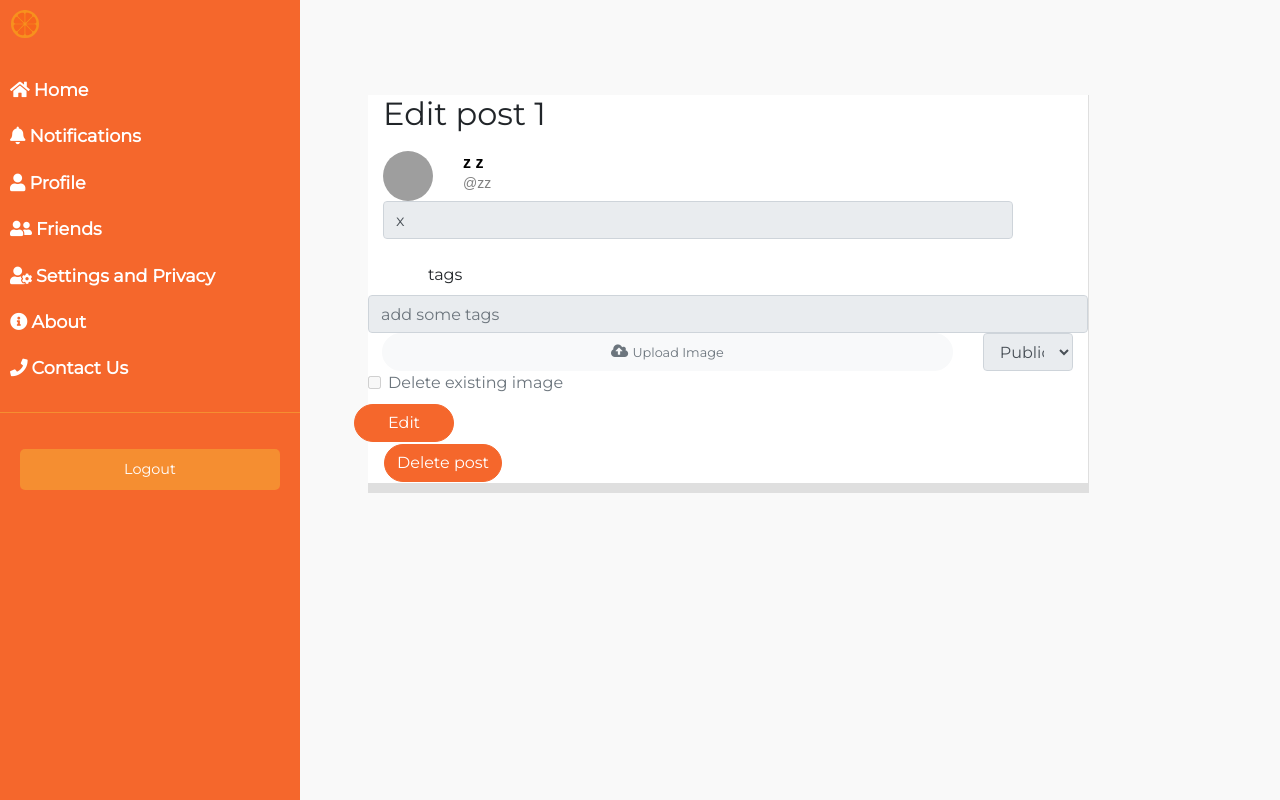
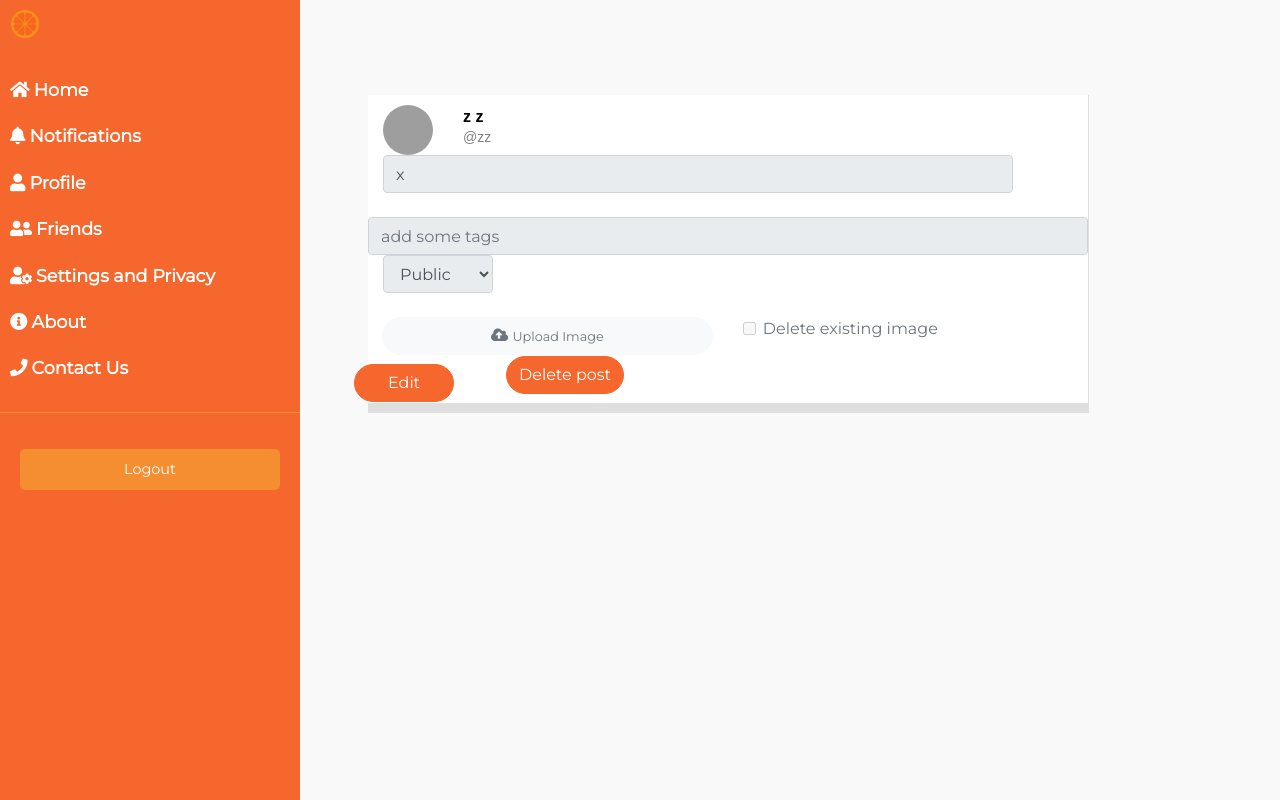
Before and after one commit to jessiejofielding/OrangePages, a Flask app: template orangepages/templates/post_edit.html in a window 1280 px wide. Run offline with Flask 2, Linux system fonts and the light colour scheme; the template is opened without the code that fills it: values that come from a table or form of the project are taken from there, others are empty; data comes from the database, SQL or seed files in the repository; both versions use the stored data as it was after the commit; some libraries are stand-ins or nearby versions; grey boxes are pictures that could not be loaded.

Commit message:
styled edit-post a little bit

```diff
--- a/orangepages/templates/post_edit.html
+++ b/orangepages/templates/post_edit.html
@@ -16,6 +16,8 @@
   <script src="https://ajax.googleapis.com/ajax/libs/jquery/1.9.1/jquery.min.js"></script>
   <script src='https://ajax.googleapis.com/ajax/libs/jqueryui/1.8.5/jquery-ui.min.js'></script>
   <script src="https://netdna.bootstrapcdn.com/bootstrap/3.1.1/js/bootstrap.min.js"></script>
+  <script src="/static/js/tags.js"></script>
+
   <!-- <script type="text/javascript" src="/static/js/timestamp.js"></script> -->
   <!-- <script src="/static/js/toggle-like.js"></script>
   <script src="/static/js/bootstrap-tagsinput.js"></script>
@@ -52,7 +54,7 @@
         <div class="post-card card border-left-0 border-top-0 rounded-0" style="border-bottom-width: 10px;">
           <div class="container-fluid">
 
-      <h2>Edit post {{post.pid}}</h2>
+      <!-- <h2>Edit post {{post.pid}}</h2> -->
       <form action="/post/{{post.pid}}/edit" method="post" enctype="multipart/form-data" id="edit">
         <fieldset id="editFs" disabled>
 
@@ -88,10 +90,22 @@
             <br />
             <div class="row" >
               <div class="col-1"> </div>
-              <label>tags</label>
+
               <input name="tags" data-role="tagsinput" id="form-tags-5" class="form-control"
                                   placeholder="add some tags" value="{% for tag in post.get_tags(): %}{{ tag.tid }} {% endfor %}">
+
+                <div class="col">
+                  <div class="btn-group">
+                      <select name="visibility" class="form-control" id="visibility">
+                          <option>Public</option>
+                          <option>Friends</option>
+                          <option>Just me</option>
+                      </select>
+                 </div>
+                </div>
             </div>
+
+            <br/>
 
             <div class="row">
               <!-- displays curr img -->
@@ -121,24 +135,15 @@
               <!-- This needs to be here in order for upload to work -->
               <input id="upload" type="file" name="image" onchange="readURL(this);" style="display: none">
 
-              <div class="col-2">
-                <div class="btn-group">
-                    <select name="visibility" class="form-control" id="visibility">
-                        <option>Public</option>
-                        <option>Friends</option>
-                        <option>Just me</option>
-                    </select>
-               </div>
+              <div class="col">
+                <div class="form-check">
+                  <input type="checkbox" class="form-check-input" name="delete_img" id="exampleCheck1">
+                  <label class="form-check-label" for="exampleCheck1">Delete existing image</label>
+                </div>
               </div>
 
             </div>
 
-            <div class="row">
-              <div class="form-check">
-                <input type="checkbox" class="form-check-input" name="delete_img" id="exampleCheck1">
-                <label class="form-check-label" for="exampleCheck1">Delete existing image</label>
-              </div>
-            </div>
           </fieldset>
 
             <div class="row">
@@ -154,19 +159,16 @@
                   </button>
               </div>
 
+
+            <div class="col" style="margin-left:50px">
+            <form action="/post/{{post.pid}}/delete" method="post">
+              <button type="submit" class="btn btn-primary tag-pill">Delete post</button>
+            </form>
             </div>
 
-
+            </div>
 
         </form>
-
-        <div class="row">
-          <div class="col">
-        <form action="/post/{{post.pid}}/delete" method="post">
-          <button type="submit" class="btn btn-primary tag-pill">Delete post</button>
-        </form>
-          </div>
-        </div>
 
       </div>
       </div>
```
Also changed, not shown: test.sqlite.
